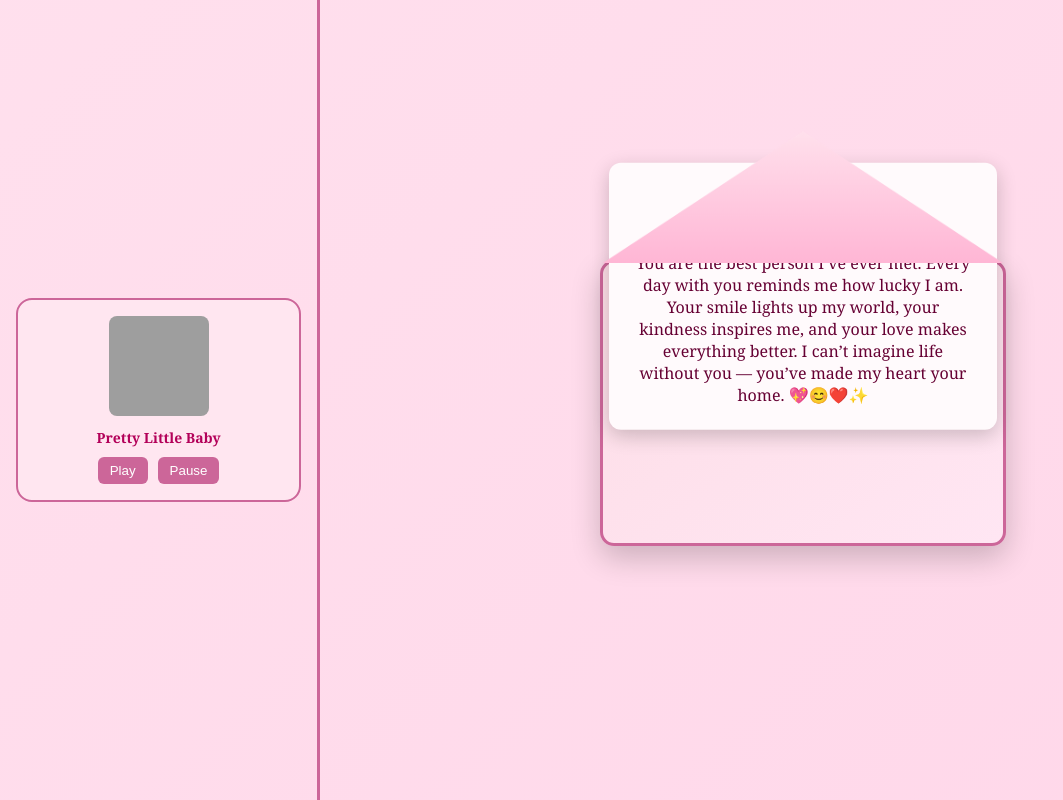
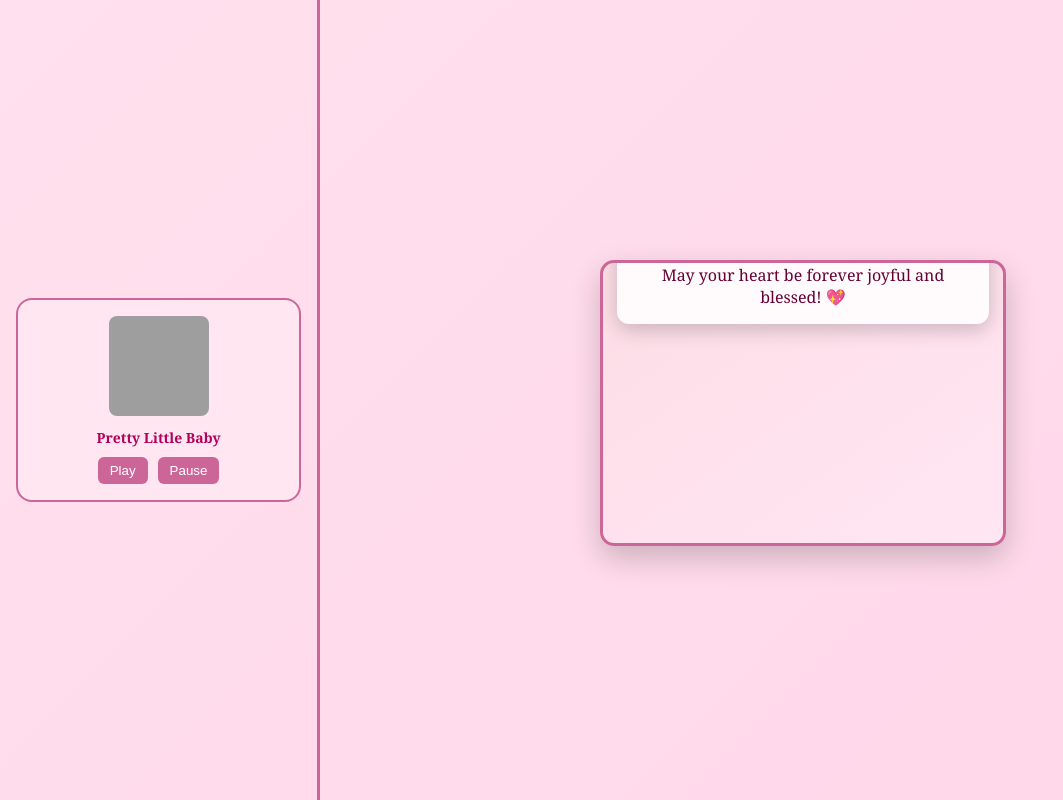
Before and after one commit to NotLaze/gift-envelope, a plain HTML site: page index.html in a window 1280 px wide. Both pictures are taken after a click on the element 800 px from the left and 400 px from the top of the page. Shown: the whole page, without its empty margins (0-1063 px from the left). Drawn offline with Linux system fonts and the light colour scheme; grey boxes are pictures that could not be loaded.

Commit message:
Update index.html

```diff
--- a/index.html
+++ b/index.html
@@ -102,7 +102,7 @@
       border: 3px solid #cc6699;
       border-radius: 14px;
       box-shadow: 0 12px 30px rgba(0, 0, 0, 0.2);
-      overflow: visible;
+      overflow: hidden;
     }
 
     .flap {
@@ -146,22 +146,23 @@
 
    .paper {
   position: absolute;
-      top: 50%;
+  top: 45%;
   left: 50%;
-      transform: translate(-50%, -50%) translateY(100%);
+  transform: translate(-50%, 50%);
   width: 85%;
+  max-height: 160px;
   background: #fffafc;
-      padding: 24px;
+  padding: 16px;
   border-radius: 12px;
   box-shadow: 0 6px 20px rgba(0, 0, 0, 0.2);
   text-align: center;
   opacity: 0;
-      transition: transform 1.2s ease, opacity 1.2s ease;
+  transition: transform 1s ease, opacity 1s ease;
   z-index: 2;
+  overflow-y: auto;
 }
-
 .envelope.open .paper {
-      transform: translate(-50%, -50%) translateY(-40%);
+  transform: translate(-50%, -140%);
   opacity: 1;
 }
 
@@ -196,12 +197,8 @@
         <div class="flap"></div>
         <div class="seal">💮</div>
         <div class="paper">
-          <h2>I Love You!!</h2>
-          <p>You are the best person I’ve ever met.
-            Every day with you reminds me how lucky I am.
-            Your smile lights up my world, your kindness inspires me,
-            and your love makes everything better.
-            I can’t imagine life without you — you’ve made my heart your home. 💖😊❤️✨</p>
+          <h2>🎁 A Royal Surprise!</h2>
+          <p>Dearest, you are cherished beyond words. May your heart be forever joyful and blessed! 💖</p>
         </div>
       </div>
     </div>
```
Lines whose indentation alone changed are shown as unchanged.
